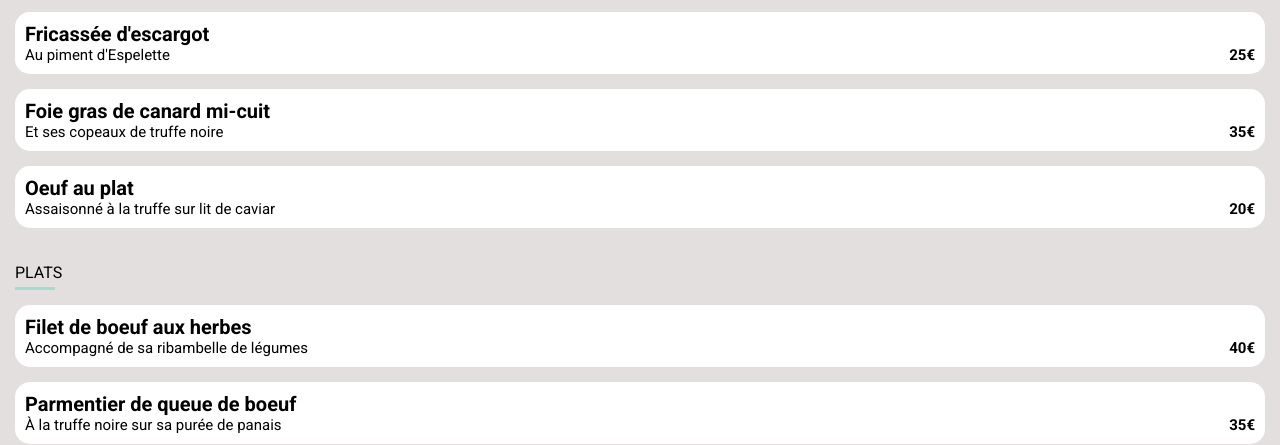
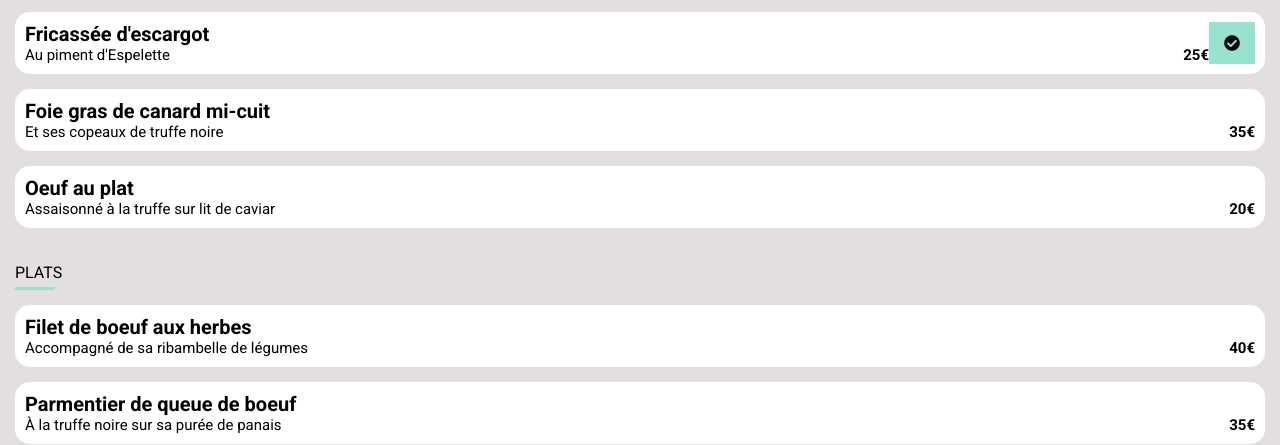
Before and after one commit to Lokki68/LibertBrice_3_15052021, a website: page menu_laPaletteDuGout.html in a window 1280 px wide. Shown: the part 379-824 px from the top of the page. Drawn offline with Linux system fonts and the light colour scheme; a web font is replaced by a local one.

Commit message:
check card

```diff
--- a/menu_laPaletteDuGout.html
+++ b/menu_laPaletteDuGout.html
@@ -61,10 +61,15 @@
                             Au piment d'Espelette
                         </p>
                     </div>
-                    <div class="card_price">
-                        <p>
-                            25€
-                        </p>
+                    <div class="card_detail">
+                        <div class="card_price">
+                            <p>
+                                25€
+                            </p>
+                        </div>
+                        <div class="card_check">
+                            <i class="fas fa-check-circle card_check-icon"></i>
+                        </div>
                     </div>
                 </div>
 
--- a/sass/layout/_restaurant.scss
+++ b/sass/layout/_restaurant.scss
@@ -78,7 +78,7 @@
       border-radius: 15px;
       animation: slideDown 2s ;
       display: flex;
-      align-items: flex-end;
+      align-items: stretch;
       justify-content: space-between;
     }
 
@@ -96,7 +96,26 @@
       }
     }
 
+    .card_detail {
+      display: flex;
+      align-items: stretch;
+
+    }
+
     .card_price {
+      display: flex;
+      align-items: flex-end;
       font-weight: 600;
       font-size: 15px;
     }
+
+    .card_check {
+      display: flex;
+      align-items: center;
+      justify-content: center;
+      padding-left: 15px;
+      padding-right: 15px;
+      background-color: $tertiary-color;
+      width: 100%;
+      height: 100%;
+    }
```
Also changed, not shown: public/css/style.css, 1 other file.
